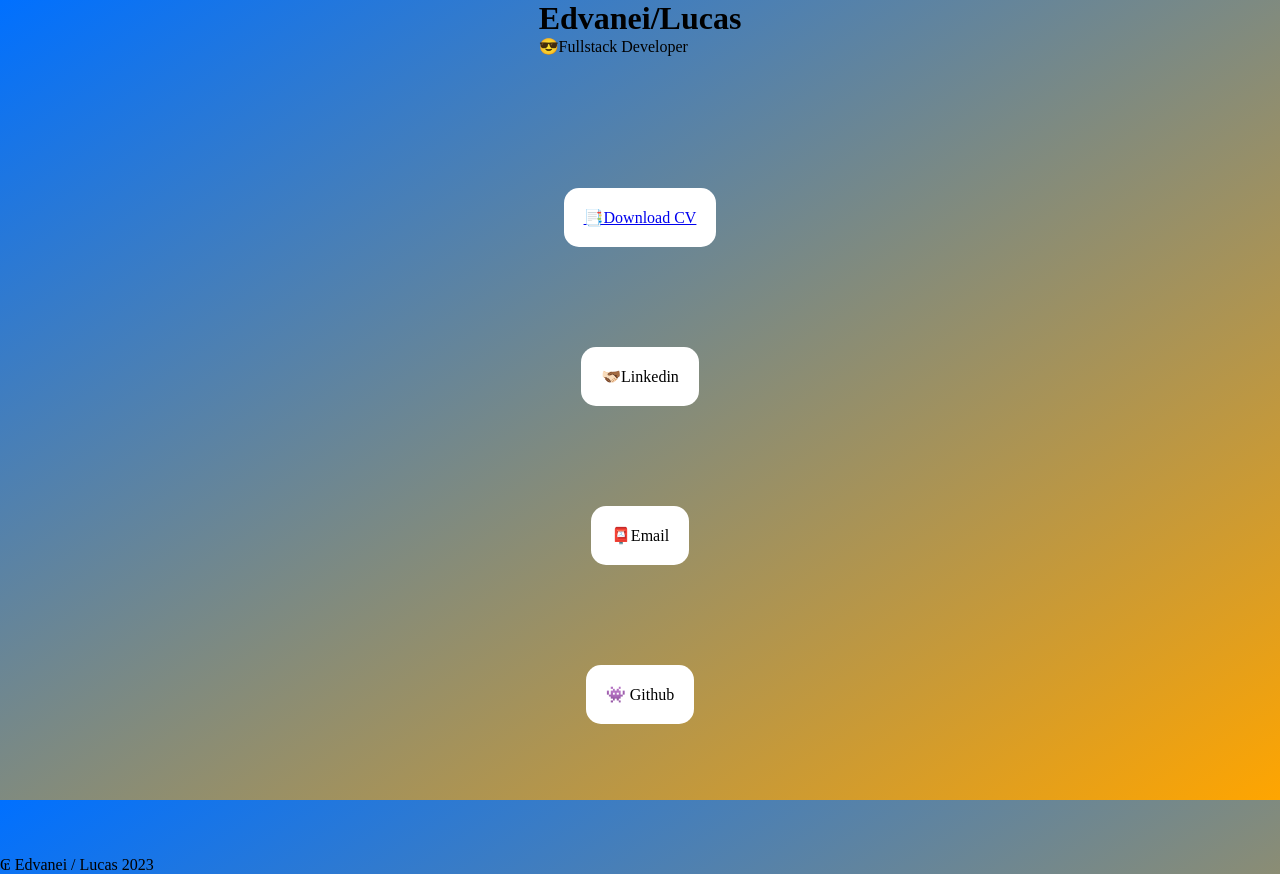
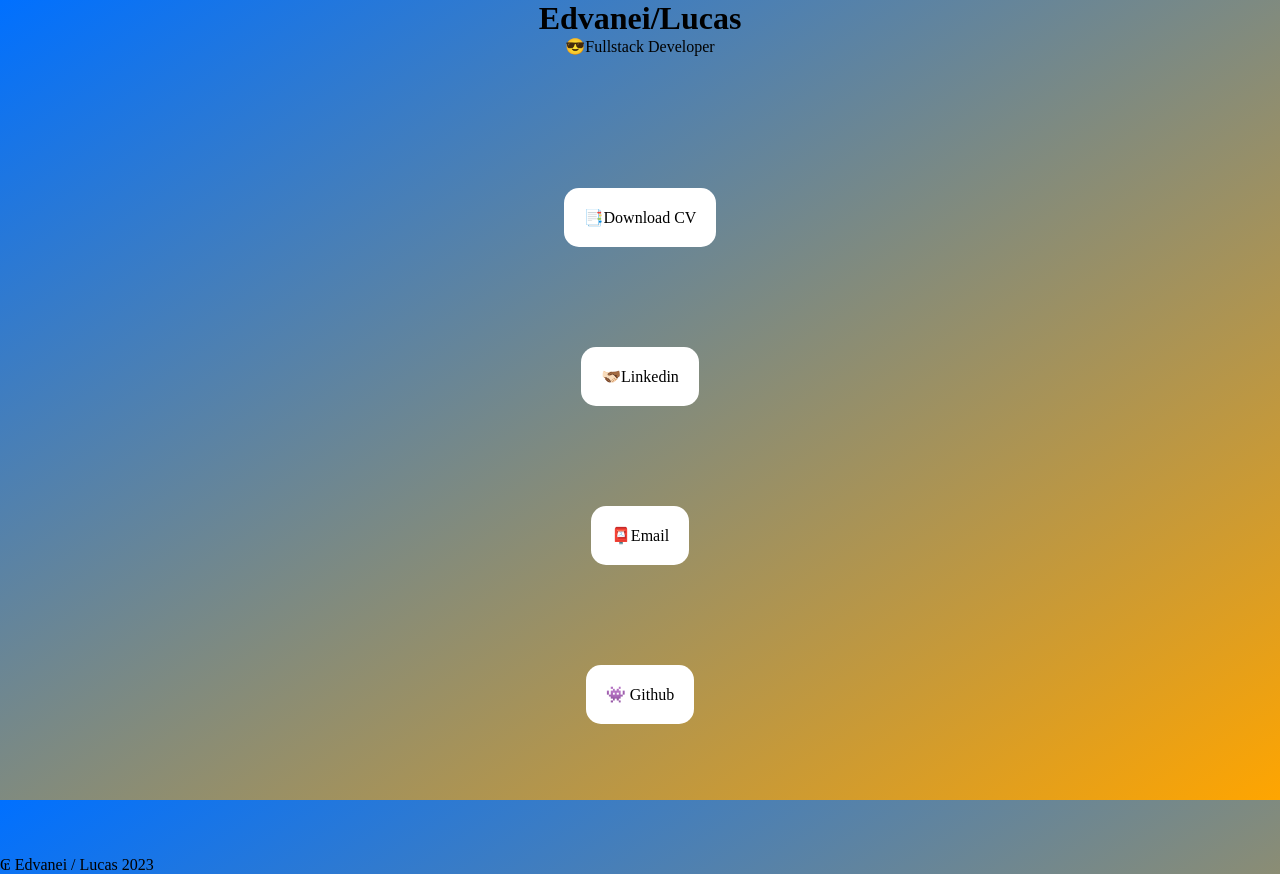
Before and after one commit to Edvanei-FullStack/teste_tecnico_nivel_cafe1_linktree, a plain HTML site: page index.html in a window 1280 px wide. Drawn offline with Linux system fonts and the light colour scheme.

Commit message:
tira cor e sublinhado dos links e também centraliza elementos do header

```diff
--- a/CSS/style.css
+++ b/CSS/style.css
@@ -34,3 +34,14 @@ body {
     padding: 20px;
     border-radius: 15px;
 }
+
+a {
+    text-decoration: none;
+    color: inherit;
+}
+
+#foto_perfil_desktop {
+    display: flex;
+    flex-direction: column;
+    align-items: center;
+}
```
